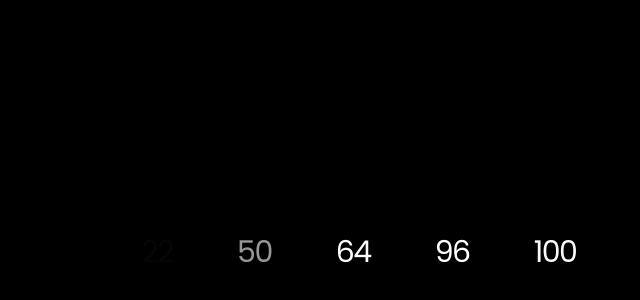
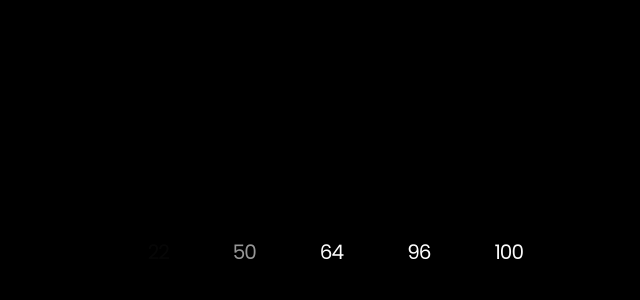
Before and after one commit to fawadmunawar/personal-portfolio, a React (Vite) app: page / in a window 1280 px wide. Shown: the part 148-448 px from the top of the page, without its empty margins (640-1280 px from the left). Built offline with nearby package versions, Linux system fonts and the light colour scheme.

Commit message:
added animations

```diff
--- a/src/App.jsx
+++ b/src/App.jsx
@@ -17,7 +17,7 @@ const App = () => {
 
   useEffect(() => {
     const ctx = gsap.context(() => {
-    const tl = gsap.timeline()
+      const tl = gsap.timeline();
       tl.to(".intro-div", {
         opacity: 1,
         delay: 1.5,
@@ -31,7 +31,7 @@ const App = () => {
         onComplete: () => {
           setShowIntro(false);
           setStartMainAnimation(true);
-        }
+        },
       });
     }, introRef);
 
@@ -57,9 +57,8 @@ const App = () => {
       {showIntro && (
         <div
           ref={introRef}
-          className="intro w-screen h-screen fixed bg-black flex justify-center items-center flex-col text-white tracking-tighter font-mono gap-2 text-xl sm:gap-4 md:gap-8 lg:gap-16"
+          className="intro w-screen h-screen fixed bg-black flex justify-center items-center text-white tracking-tighter font-mono gap-2 text-xl sm:gap-4 md:gap-8 lg:gap-16"
         >
-          <div className="flex justify-center items-center tracking-tighter font-mono gap-2 text-3xl sm:gap-4 md:gap-8 lg:gap-16">
           <div className="intro-div opacity-0">1</div>
           <div className="intro-div opacity-0">2</div>
           <div className="intro-div opacity-0">3</div>
@@ -74,7 +73,6 @@ const App = () => {
           <div className="intro-div opacity-0">64</div>
           <div className="intro-div opacity-0">96</div>
           <div className="intro-div opacity-0">100</div>
-          </div>
         </div>
       )}
       {!showIntro && (
```
Lines whose indentation alone changed are shown as unchanged.
